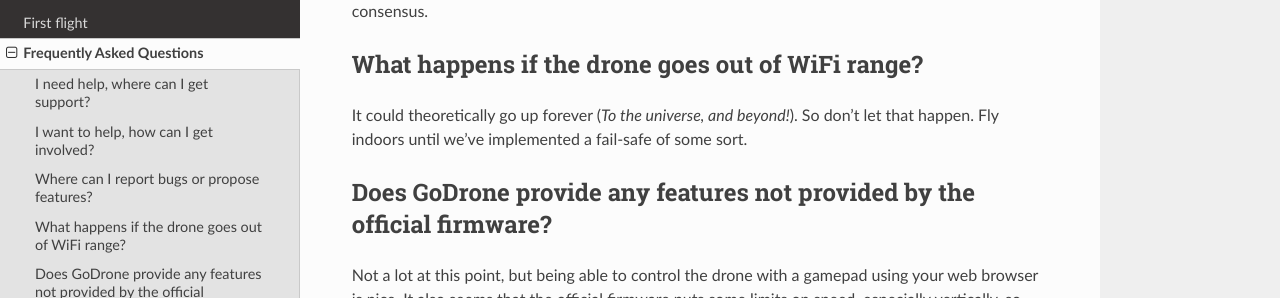
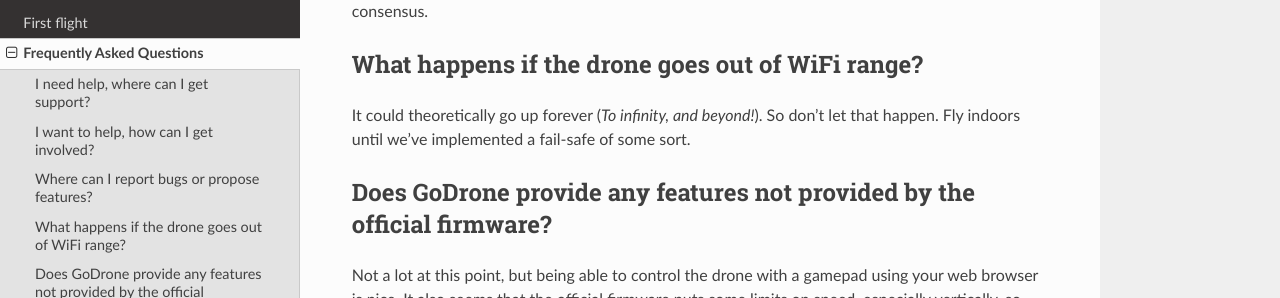
Before and after one commit to felixge/godrone, a Sphinx documentation site: the page built from docs/user/faq.rst, in a window 1280 px wide and 900 px high, scrolled down 608 px. Shown: the part 152-450 px from the top of the window. Built offline with Sphinx 7.4.7 and the Read the Docs theme 2.0.0, drawn with Linux system fonts in a browser that asks for light colours; pages that are not in the unit, such as notebooks, are missing from menus.

Commit message:
Fixed Buzz Lightyear quote. :)

```diff
--- a/docs/user/faq.rst
+++ b/docs/user/faq.rst
@@ -37,7 +37,7 @@
 What happens if the drone goes out of WiFi range?
 -------------------------------------------------
 
-It could theoretically go up forever (`To the universe, and beyond!`).
+It could theoretically go up forever (`To infinity, and beyond!`).
 So don't let that happen. Fly indoors until we've implemented a fail-safe of some sort.
 
 Does GoDrone provide any features not provided by the official firmware?
```
